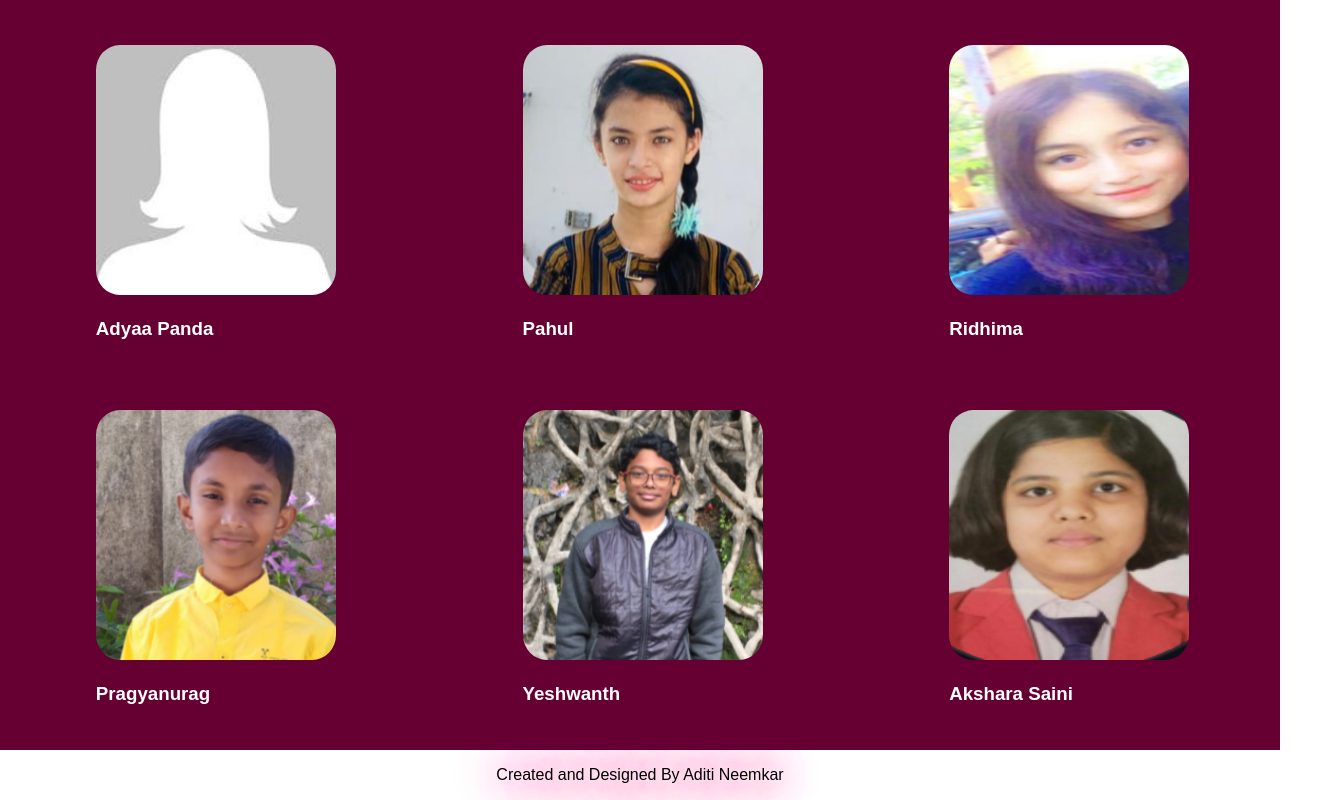
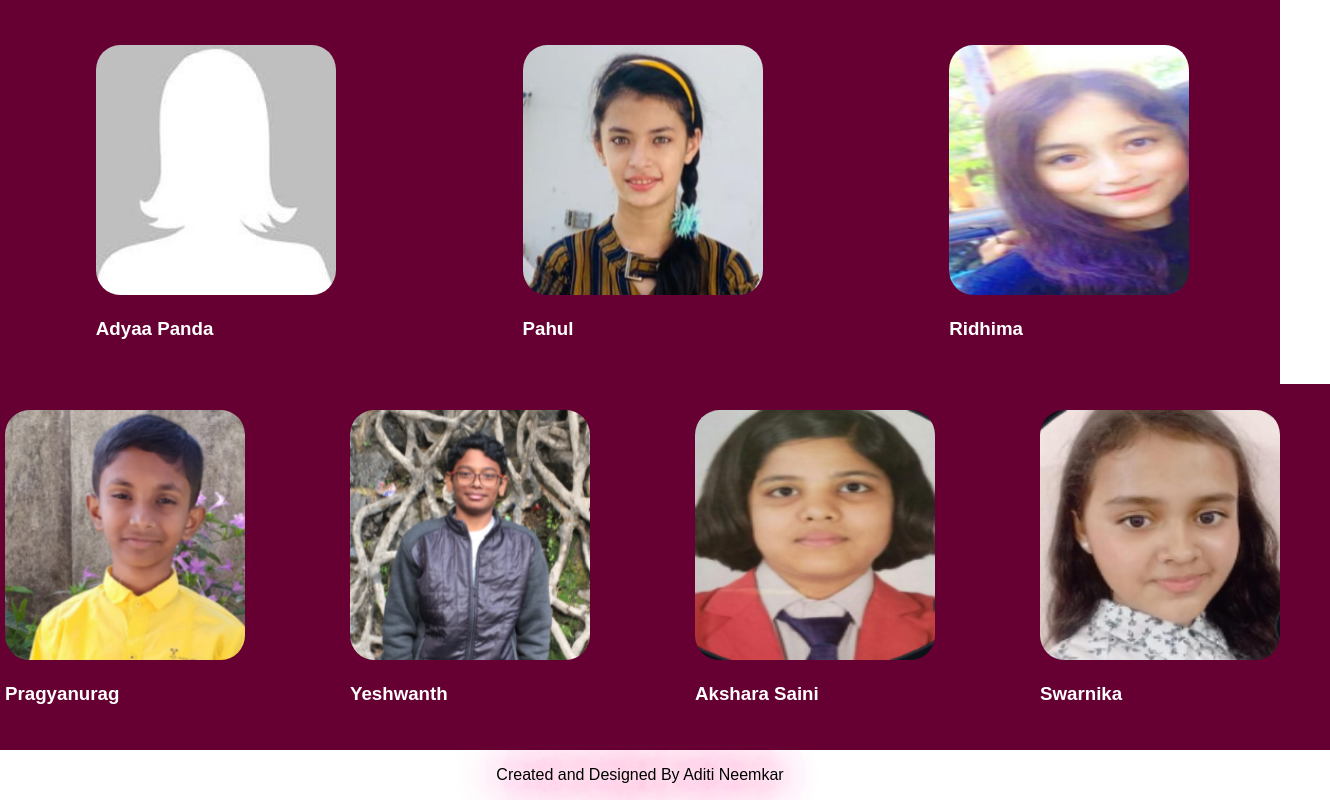
Before and after one commit to sreedeepta/My-origami-website, a plain HTML site: page index.html in a window 1280 px wide. Shown: the part 1101-1901 px from the top of the page, 1330 px wide, since content can reach past the window. Drawn offline with Linux system fonts and the light colour scheme.

Commit message:
Update index.html

```diff
--- a/index.html
+++ b/index.html
@@ -266,6 +266,12 @@
         <h3>Akshara Saini
         </figure>
       </div>
+	      <div class="side">
+        <figure>
+        <a href="https://aksharasaini.whjr.site/"><img class="GFG" src="swaru.png"/></a>
+        <h3>Swarnika
+        </figure>
+      </div>
     </div>
     <div class="Footer">
     <p>Created and Designed By Aditi Neemkar </p>
```
